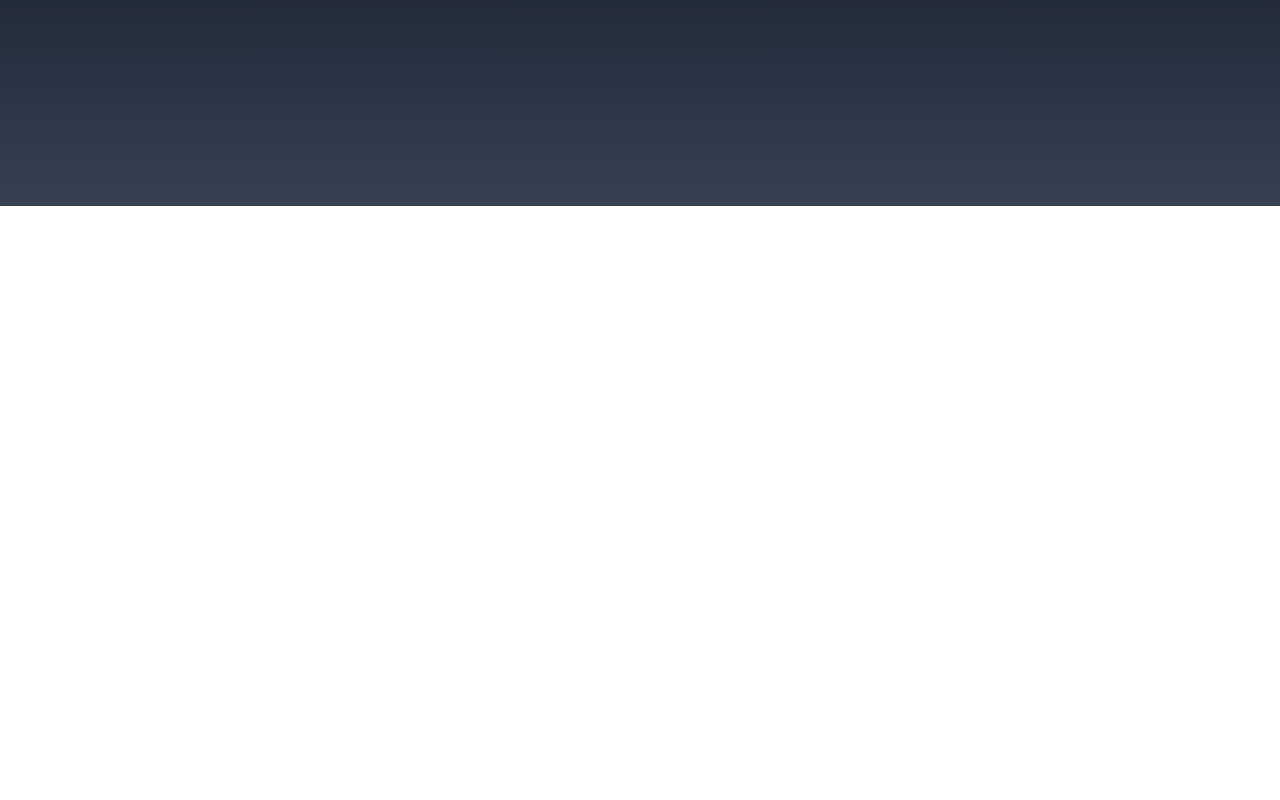
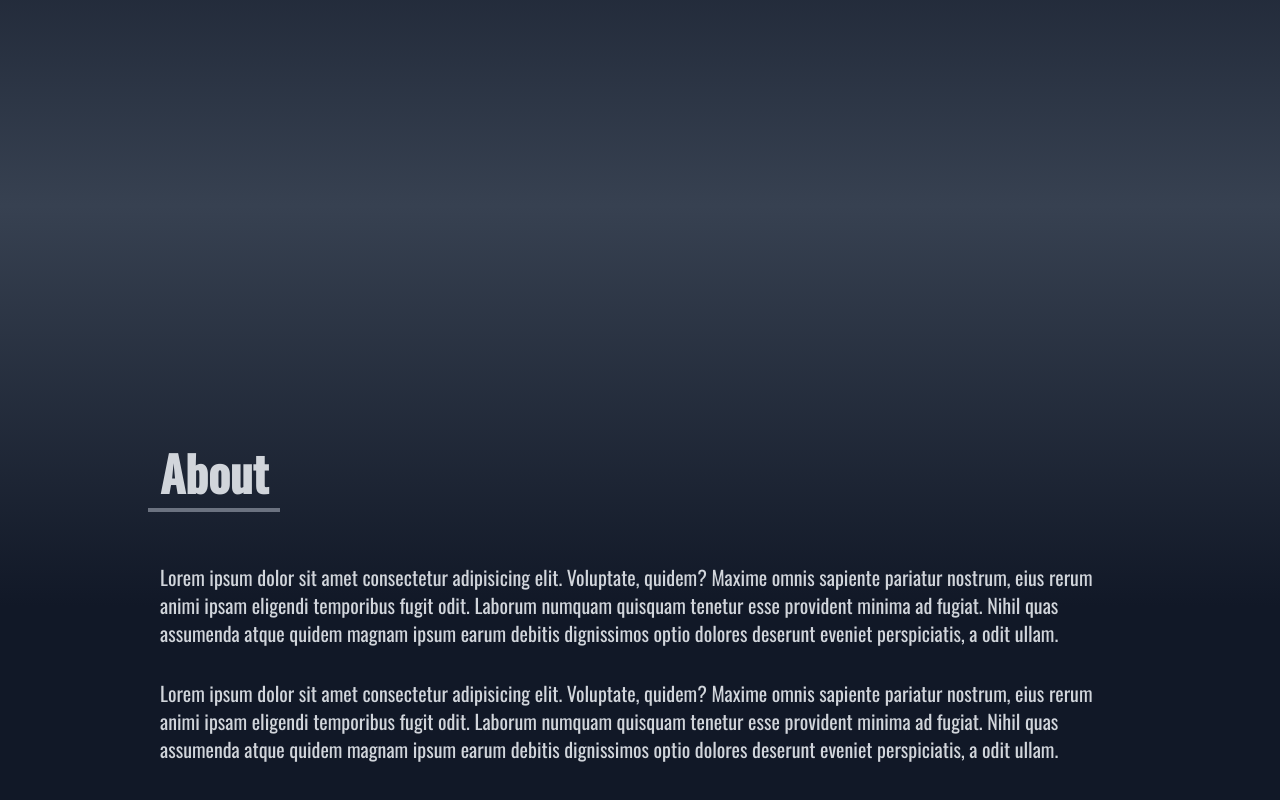
Before and after one commit to msalerno93/portfoliosite, a React (Create React App) app: page / in a window 1280 px wide. Shown: the part 594-1394 px from the top of the page. Before the commit the page ends 800 px from the top, so only its background shows below. Built offline with nearby package versions, Linux system fonts and the light colour scheme.

Commit message:
about me section complete

```diff
--- a/src/App.js
+++ b/src/App.js
@@ -1,3 +1,4 @@
+import About from './components/About';
 import Home from './components/Home';
 import NavBar from './components/NavBar';
 import Socials from './components/Socials';
@@ -8,6 +9,7 @@ function App() {
     <div>
       <NavBar />
         <Home />
+        <About />
         <Socials />
     </div>
   );
--- a/src/assets/Data.jsx
+++ b/src/assets/Data.jsx
@@ -2,6 +2,9 @@ import { FaGithub, FaLinkedin } from "react-icons/fa";
 import { HiOutlineMail } from "react-icons/hi";
 import { BsFillPersonLinesFill } from "react-icons/bs";
 
+
+
+// NAVIGATION LINKS REACT SMOOTH SCROLL - USED IN NAVBAR //
 export const navLinks = [
   { id: 1, name: "Home", link: "home" },
   { id: 2, name: "About", link: "about" },
@@ -11,6 +14,7 @@ export const navLinks = [
 ];
 
 
+// SOCIAL LINKS/ICONS USED UNDER SOCIALS COMPONENT //
 export const socials = [
   {
     id: 1,
@@ -52,3 +56,14 @@ export const socials = [
     download: true,
   },
 ]
+
+export const about = [
+  {
+    id: 1,
+    info: "Lorem ipsum dolor sit amet consectetur adipisicing elit. Voluptate, quidem? Maxime omnis sapiente pariatur nostrum, eius rerum animi ipsam eligendi temporibus fugit odit. Laborum numquam quisquam tenetur esse provident minima ad fugiat. Nihil quas assumenda atque quidem magnam ipsum earum debitis dignissimos optio dolores deserunt eveniet perspiciatis, a odit ullam.",
+  },
+  {
+    id: 2,
+    info: "Lorem ipsum dolor sit amet consectetur adipisicing elit. Voluptate, quidem? Maxime omnis sapiente pariatur nostrum, eius rerum animi ipsam eligendi temporibus fugit odit. Laborum numquam quisquam tenetur esse provident minima ad fugiat. Nihil quas assumenda atque quidem magnam ipsum earum debitis dignissimos optio dolores deserunt eveniet perspiciatis, a odit ullam.",
+  },
+]
--- /dev/null
+++ b/src/components/About.jsx
@@ -0,0 +1,27 @@
+import { about } from "../assets/Data";
+
+const About = () => {
+  return (
+    <div
+      name="about"
+      className="w-full h-screen bg-gradient-to-b from-gray-700 via-gray-900 to-gray-900 text-gray-300"
+    >
+      <div className="max-w-screen-lg p-4 mx-auto px-5 flex flex-col justify-center w-full h-full">
+        <div className="pb-8">
+          <p className="text-5xl font-bold inline border-b-4 px-3 border-gray-500">
+            About
+          </p>
+        </div>
+        {about.map(({ id, info }) => {
+          return (
+            <p key={id} className="text-xl mt-8 px-3">
+              {info}
+            </p>
+          );
+        })}
+      </div>
+    </div>
+  );
+};
+
+export default About;
```
